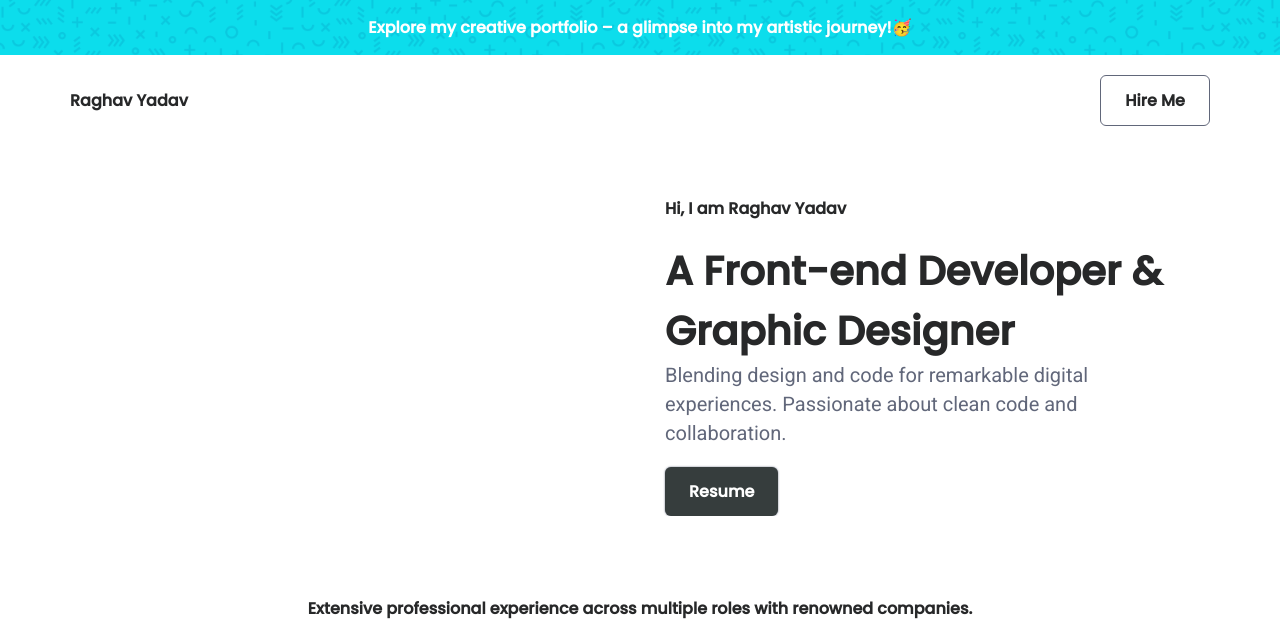
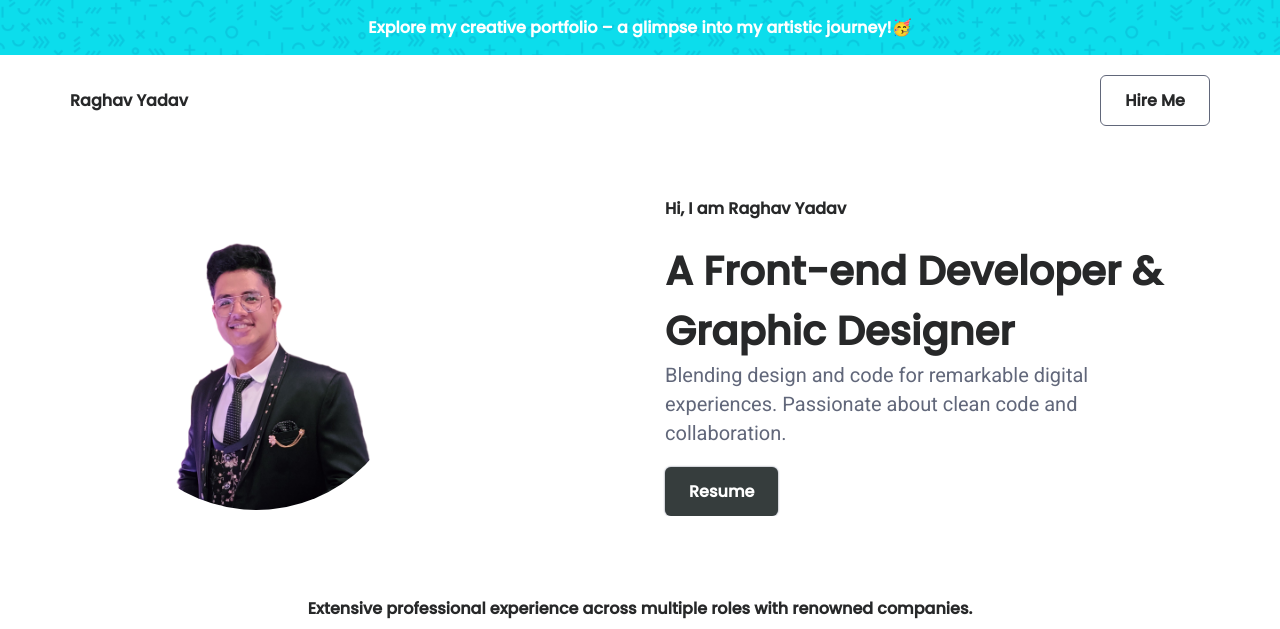
Before and after one commit to raghavyadav20/Portfolio, a plain HTML site: page index.html in a window 1280 px wide. Shown: the top 629 px of the page. Drawn offline with Linux system fonts and the light colour scheme.

Commit message:
Update index.html

```diff
--- a/index.html
+++ b/index.html
@@ -35,7 +35,7 @@
     <header>
         <div class="container header-section flex">
             <div class="header-right">
-                <img src="assest/IMG2023103224430-ai-brush-remo5vebg-kplfkket.png" alt="">
+                <img src="assets/IMG2023103224430-ai-brush-remo5vebg-kplfkket.png" alt="">
             </div>
             <div class="header-left">
                 <h4>Hi, I am Raghav Yadav</h4>
```
